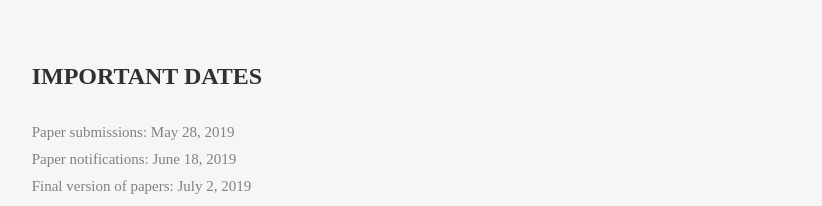
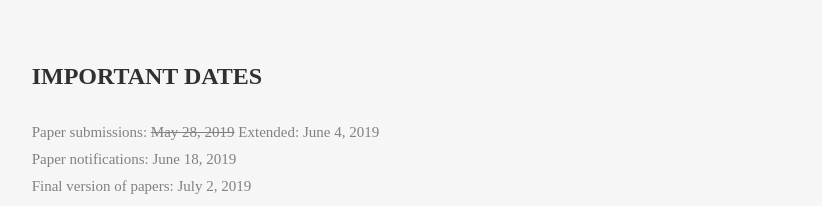
Before and after one commit to Ctrl-Alt-Q/Ctrl-Alt-Q.github.io, a plain HTML site: page 2019/index.html in a window 1280 px wide. Shown: the part 1120-1326 px from the top of the page, without its empty margins (220-1042 px from the left). Drawn offline with nearby package versions, Linux system fonts and the light colour scheme; a web font is replaced by a local one.

Commit message:
extended deadline

```diff
--- a/2019/index.html
+++ b/2019/index.html
@@ -86,7 +86,7 @@ Workshop organized by<br/>
 	<h2>Important dates</h2>
      <p>
 <!--<b>Paper submissions:</b> <b><strike>Friday, January 11</strike></b> <img src="./files/accept.gif" alt="Closed">-->
-Paper submissions: May 28, 2019<br/>
+Paper submissions: <del>May 28, 2019</del> Extended: June 4, 2019<br/>
 Paper notifications: June 18, 2019<br/>
 Final version of papers: July 2, 2019<br/>
 Workshop: 9 or 10 September 2019 TBD<br/>
```
Also changed, not shown: 2019/files/Ctrl+Alt+Q_cfp.txt.
